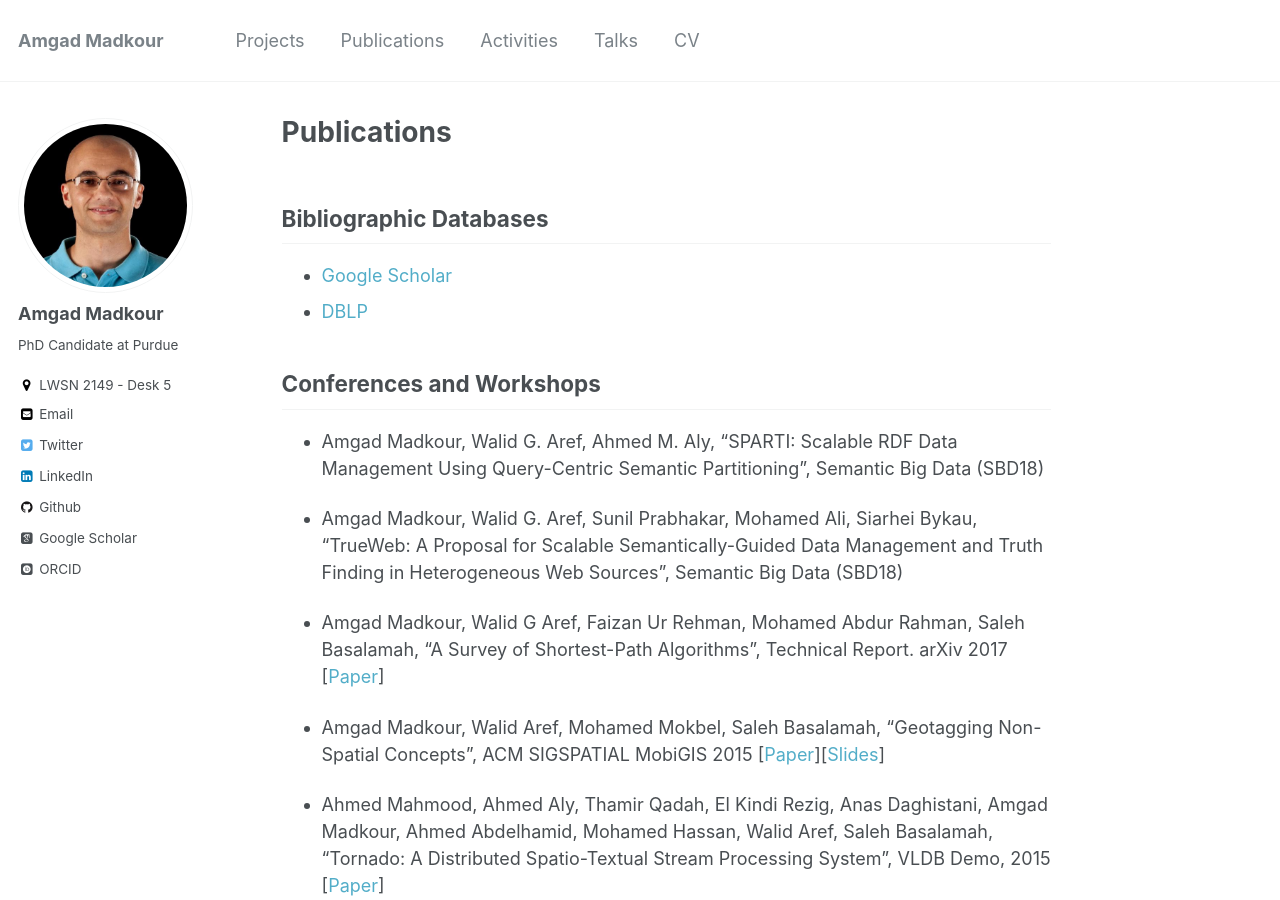
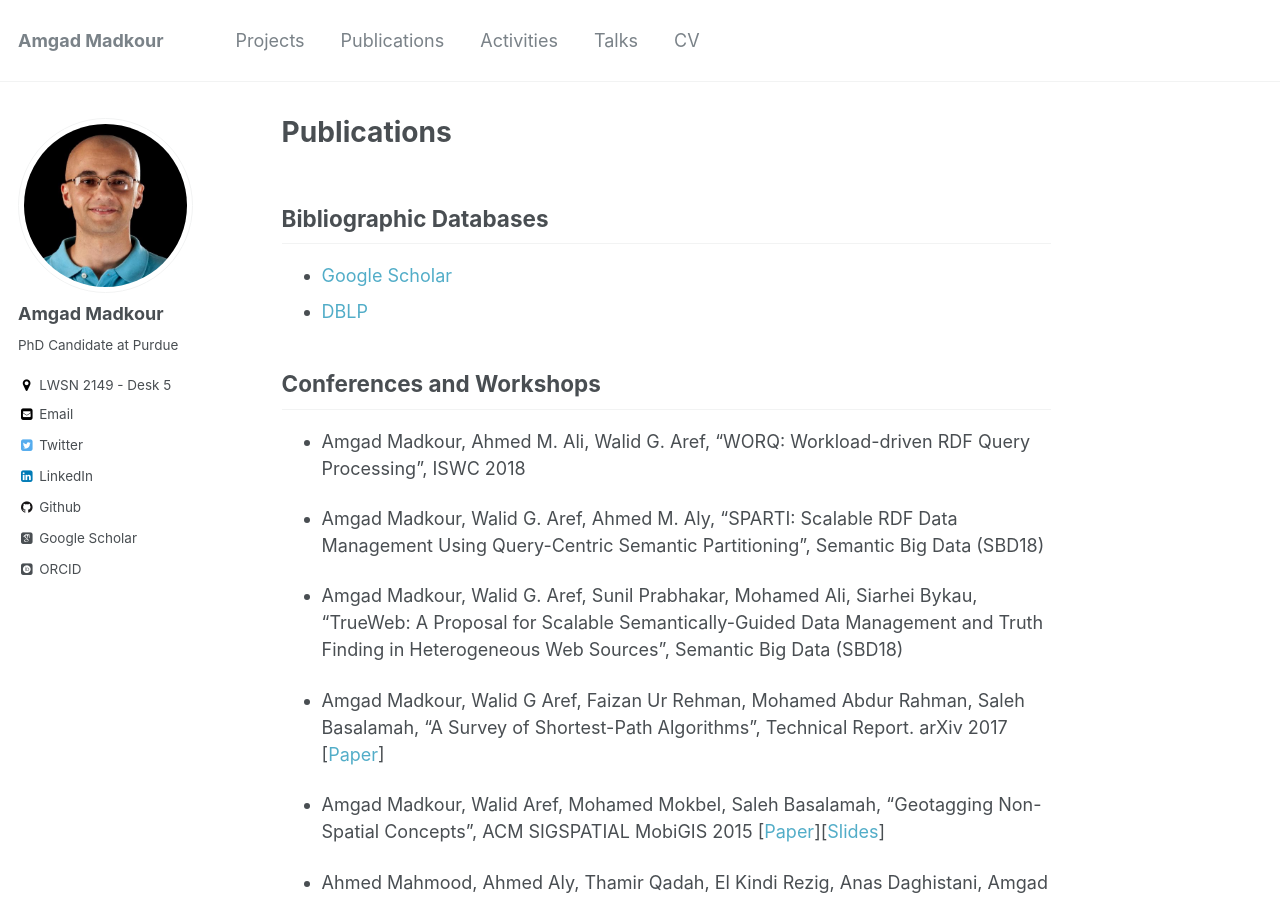
Before and after one commit to amgadmadkour/amgadmadkour.github.io, a Jekyll site: the page built from _pages/publications.md, in a window 1280 px wide and 900 px high. Built offline with Jekyll 4.4.1, drawn with Linux system fonts in a browser that asks for light colours; some web fonts are replaced.

Commit message:
Add WORQ publication

```diff
--- a/_pages/publications.md
+++ b/_pages/publications.md
@@ -13,6 +13,8 @@ author_profile: true
 * [DBLP](http://dblp.uni-trier.de/pers/hd/m/Madkour:Amgad)
 
 ## Conferences and Workshops
+
+* Amgad Madkour, Ahmed M. Ali, Walid G. Aref, "WORQ: Workload-driven RDF Query Processing", ISWC 2018
 
 * Amgad Madkour, Walid G. Aref, Ahmed M. Aly, "SPARTI: Scalable RDF Data Management Using Query-Centric Semantic Partitioning", Semantic Big Data (SBD18)
 
```
